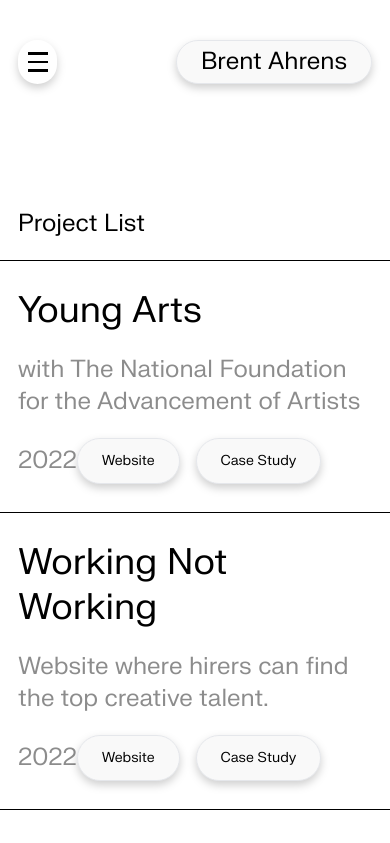
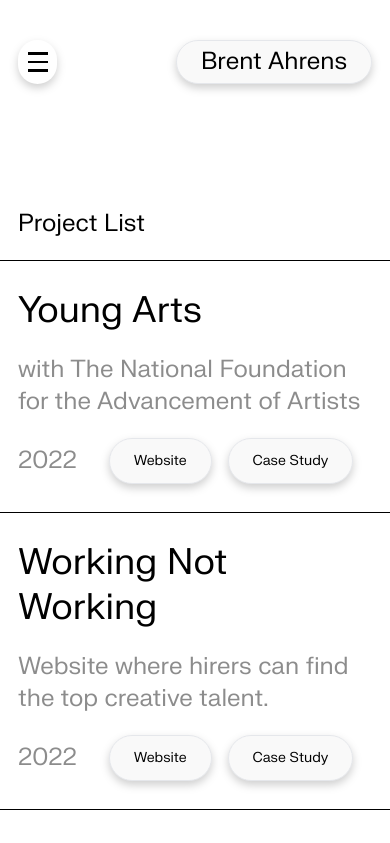
Before and after one commit to brentahrens1/brent-ahrens-portfolio-2024, a React (Create React App) app: page /work in a window 390 px wide. Shown: the top 843 px of the page. Built offline with nearby package versions, Linux system fonts and the light colour scheme; no server answers.

Commit message:
adjust site header text

```diff
--- a/src/components/blocks/project-list-item.tsx
+++ b/src/components/blocks/project-list-item.tsx
@@ -34,7 +34,7 @@
           <h1 className="large-header mb-5">{title}</h1>
           <p className="text-2xl text-projectSubText max-w-[545px]">{description}</p>
         </div>
-        <div className="flex items-center justify-end lg:gap-24 section-h-padding">
+        <div className="flex items-center justify-end gap-8 lg:gap-24 section-h-padding">
           <p className="text-2xl text-projectSubText">{year}</p>
           <div className="flex items-center gap-4">
             <Button styles="hover:text-nightblue" text="Website" url={url} target="_blank" />
--- a/src/components/sections/site-header.tsx
+++ b/src/components/sections/site-header.tsx
@@ -65,7 +65,7 @@
   return (
     <div className="w-full flex items-center justify-center h-screen section-h-padding">
       <div className="text-[4.9vw] text-left text-nowrap w-full relative max-w-[1400px] hidden md:block">
-        Front-End developer, living<br /> in
+        Front-End Engineer, living<br /> in
         <span
           onMouseEnter={() => setWeatherOpen(true)}
           onMouseLeave={() => setWeatherOpen(false)}
```
